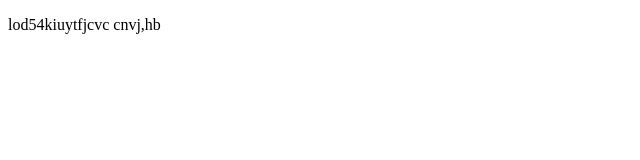
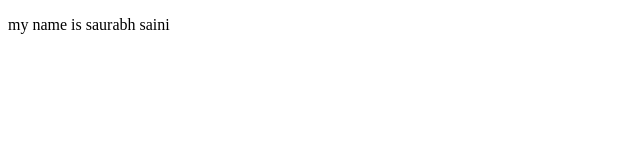
Before and after one commit to saurabh9377/html, a plain HTML site: page index.html in a window 1280 px wide. Shown: the full height of the page, 0-640 px from the left. Drawn offline with Linux system fonts and the light colour scheme.

Commit message:
my name file

```diff
--- a/index.html
+++ b/index.html
@@ -6,6 +6,6 @@
     <title>Document</title>
 </head>
 <body>
-    <p>lod54kiuytfjcvc cnvj,hb </p>
+    <p>my name is saurabh saini </p>
 </body>
 </html>
```
